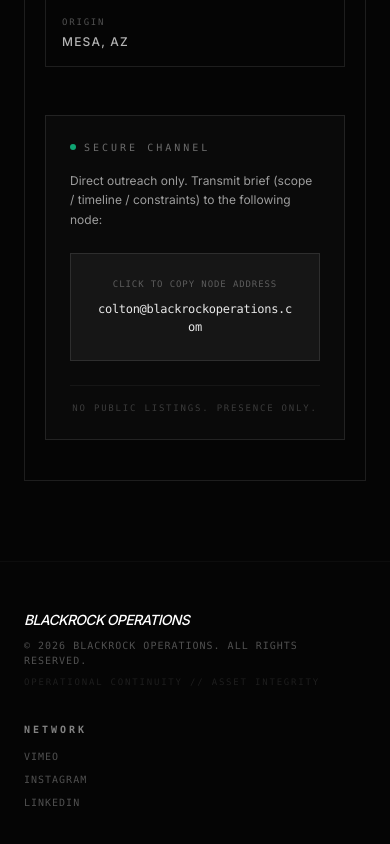
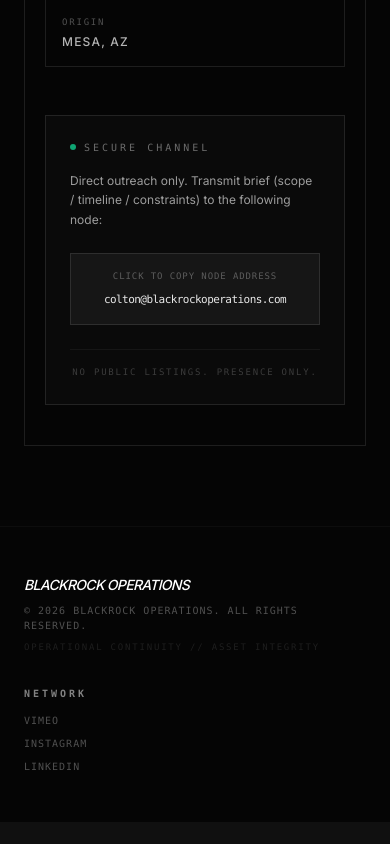
Before and after one commit to EntropyCapital/blackrockoperations.github.io, a Next.js app: page / in a window 390 px wide. Shown: the part 3291-4135 px from the top of the page. After the commit the page ends 4113 px from the top, so only its background shows below. Built offline with nearby package versions, Linux system fonts and the light colour scheme.

Commit message:
Refactor CtaSection for improved mobile display
Reduced mobile font size to 11px and adjusted tracking. Modified button styles for better usability.

```diff
--- a/app/components/CtaSection.jsx
+++ b/app/components/CtaSection.jsx
@@ -57,14 +57,16 @@
 
              <button
   onClick={handleCopy}
-                className="group relative flex w-full flex-col items-center justify-center overflow-hidden border border-white/10 bg-white/5 p-6 transition-all hover:bg-white/10 active:scale-[0.98]"
+  className="group relative flex w-full flex-col items-center justify-center overflow-hidden border border-white/10 bg-white/5 p-4 md:p-6 transition-all hover:bg-white/10 active:scale-[0.98]"
 >
-                <span className="font-mono text-[9px] uppercase tracking-widest text-white/30 mb-2">
+  <span className="font-mono text-[9px] uppercase tracking-widest text-white/30 mb-2 text-center">
     {copied ? "[ Status: Address Copied ]" : "Click to copy node address"}
   </span>
 
-                {/* Fixed truncation for mobile */}
-                <span className={`text-[12px] sm:text-lg font-mono tracking-tight transition-colors break-all ${copied ? 'text-emerald-400' : 'text-white/90'}`}>
+  {/* Reduced mobile font to 11px and added tracking-tighter.
+      Removed break-all to keep the address on one line.
+  */}
+  <span className={`text-[11px] sm:text-lg font-mono tracking-tighter sm:tracking-tight transition-colors text-center w-full ${copied ? 'text-emerald-400' : 'text-white/90'}`}>
     {email}
   </span>
 
```
Lines whose indentation alone changed are shown as unchanged.
